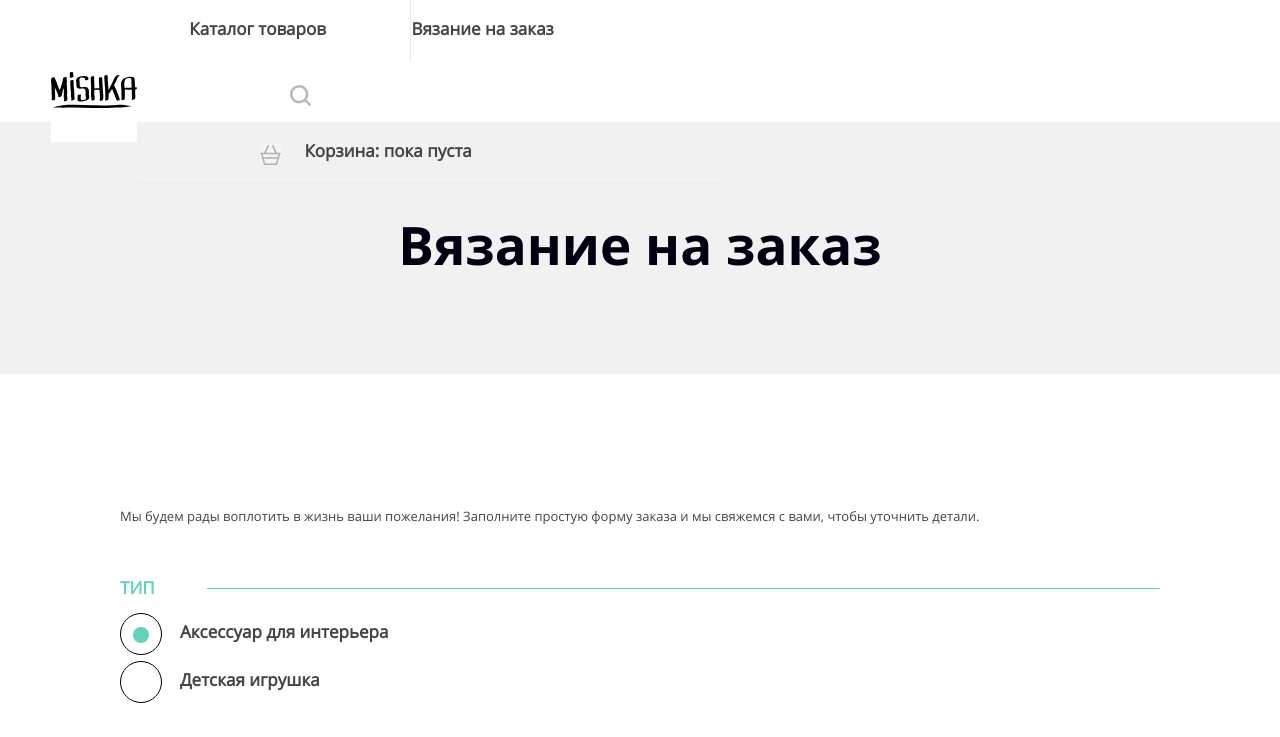
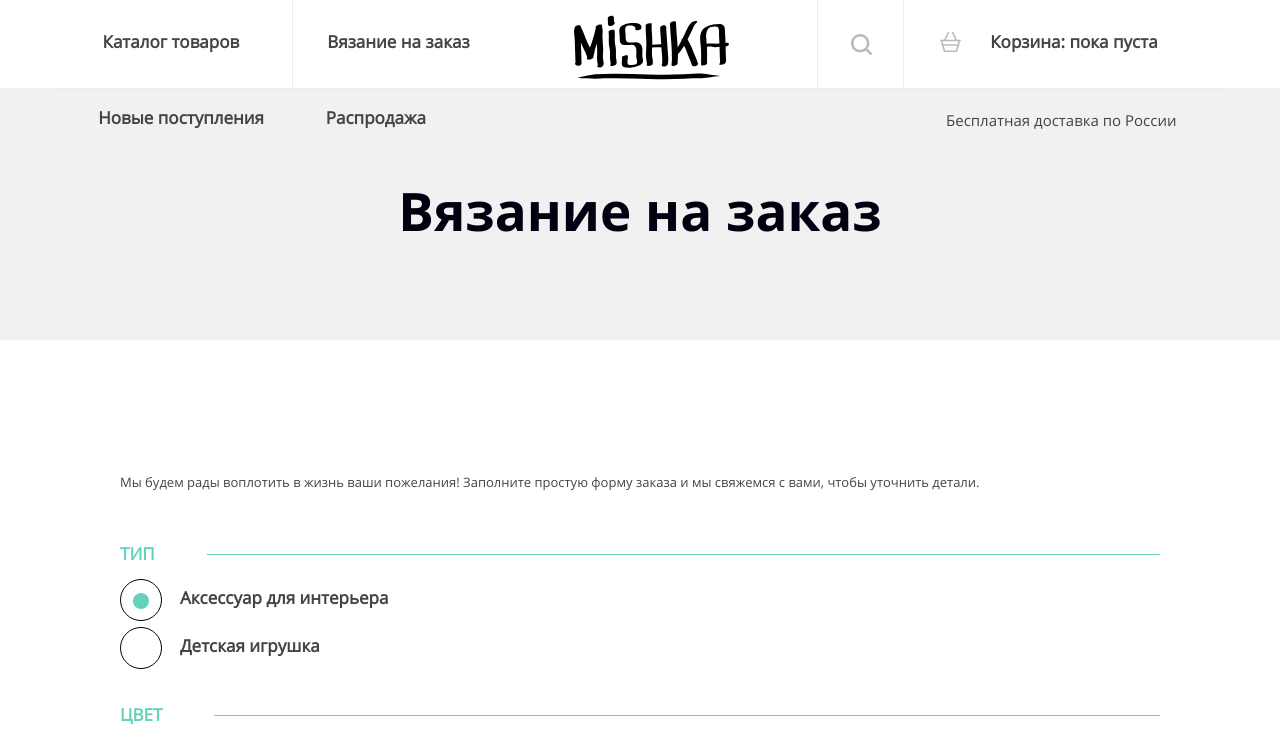
Before and after one commit to dimkaar/254319-mishka, a website: page form.html in a window 1280 px wide. Shown: the top 737 px of the page. Drawn offline with nearby package versions, Linux system fonts and the light colour scheme; files that its build step writes are made by us from their sources.

Commit message:
Header and footer have been updated as on the layout

```diff
--- a/form.html
+++ b/form.html
@@ -9,24 +9,51 @@
   <body>
     <header class="main-header">
       <nav class="main-header__nav">
-        <section class="slim-block">
+        <section class="slim-block slim-block--logo">
+          <div class="container">
             <a class="main-header__logo">
-            <img class="main-header__logo-img" src="img/logo-mobile.svg" alt="Логотип Mishka">
+              <img class="main-header__logo-img" src="img/logo-mobile.svg" alt="Логотип Mishka" width="90" height="40">
+              <img class="main-header__logo-img" src="img/logo-mobile.svg" alt="Логотип Mishka" width="115" height="50">
+              <img class="main-header__logo-img" src="img/logo-mobile.svg" alt="Логотип Mishka" width="155" height="75">
             </a>
-          <button class="main-header__burger-menu main-header__burger-menu--open">Открыть меню</button>
+            <button class="main-header__burger-menu main-header__burger-menu--close">Открыть меню</button>
+          </div>
         </section>
         <ul class="main-header__nav-list">
           <li class="main-header__nav-item">
-            <a class="slim-block main-header__nav-link" href="#">Каталог товаров</a>
+            <a class="slim-block main-header__nav-link" href="catalog.html">
+              <div class="container">Каталог товаров</div>
+            </a>
           </li>
           <li class="main-header__nav-item">
-            <a class="slim-block main-header__nav-link" href="#">Вязание на заказ</a>
+            <a class="slim-block main-header__nav-link" href="#">
+              <div class="container">Вязание на заказ</div>
+            </a>
+          </li>
+        </ul>
+        <p class="main-header__corner-text">Бесплатная доставка по России</p>
+        <ul class="main-header__nav-list">
+          <li class="main-header__nav-item">
+            <a class="slim-block main-header__nav-link main-header__nav-link--search-logo" href="#">
+              <div class="container">Поиск по сайту</div>
+            </a>
           </li>
           <li class="main-header__nav-item">
-            <a class="slim-block main-header__nav-link main-header__nav-link--search-logo" href="#">Поиск по сайту</a>
+            <a class="slim-block main-header__nav-link main-header__nav-link--cart-logo" href="#">
+              <div class="container">Корзина: пока пуста</div>
+            </a>
+          </li>
+        </ul>
+        <ul class="main-header__nav-list">
+          <li class="main-header__nav-item">
+            <a class="slim-block main-header__nav-link" href="#">
+              <div class="container">Новые поступления</div>
+            </a>
           </li>
           <li class="main-header__nav-item">
-            <a class="slim-block main-header__nav-link main-header__nav-link--cart-logo" href="#">Корзина: пока пуста</a>
+            <a class="slim-block main-header__nav-link" href="#">
+              <div class="container">Распродажа</div>
+            </a>
           </li>
         </ul>
       </nav>
@@ -118,6 +145,8 @@
     </main>
 
     <footer class="main-footer">
+      <div class="container">
+        <a class="main-footer__shop-logo" href="#">Магазин Мишка</a>
         <div class="footer-social">
           <a class="footer-social__social-btn footer-social__social-btn--inst" href="#">Instagram</a>
           <a class="footer-social__social-btn footer-social__social-btn--fb" href="#">Facebook</a>
@@ -128,6 +157,7 @@
           <path d="M13.62,0.017L13.472,0L0,1.412v24.661l13.473,8.017l13.43-7.99l0.042-0.025V1.412L13.62,0.017z M25.019,12.127L13.495,5.334 L13.494,5.23l-0.087,0.05l-0.088-0.056v0.109L1.925,12.118V3.147l11.548-1.212l11.547,1.212V12.127z M13.405,6.787L24.923,13.5 l-4.479,2.64l-7.093-4.221l-0.014,1.415l5.904,3.513l-0.86,0.507l-5.03-2.992l-0.014,1.415l3.827,2.275l-0.782,0.523l-3.031-1.787 l-0.014,1.413l1.853,1.091l-1.8,1.081L2.034,13.622L13.405,6.787z M1.925,15.127l11.411,6.791l0.016,1.044L5.41,18.234L5.395,19.65 l7.979,4.795l0.018,1.076l-7.973-4.74l-0.013,1.414l8.021,4.822l0.046,0.025l8.143-4.872l-0.011-5.177l3.415-2.036v10.021 L13.472,31.85L1.925,24.979V15.127z"/>
         </svg>
         </a>
+      </div>
     </footer>
   </body>
 </html>
```
Lines whose indentation alone changed are shown as unchanged.
